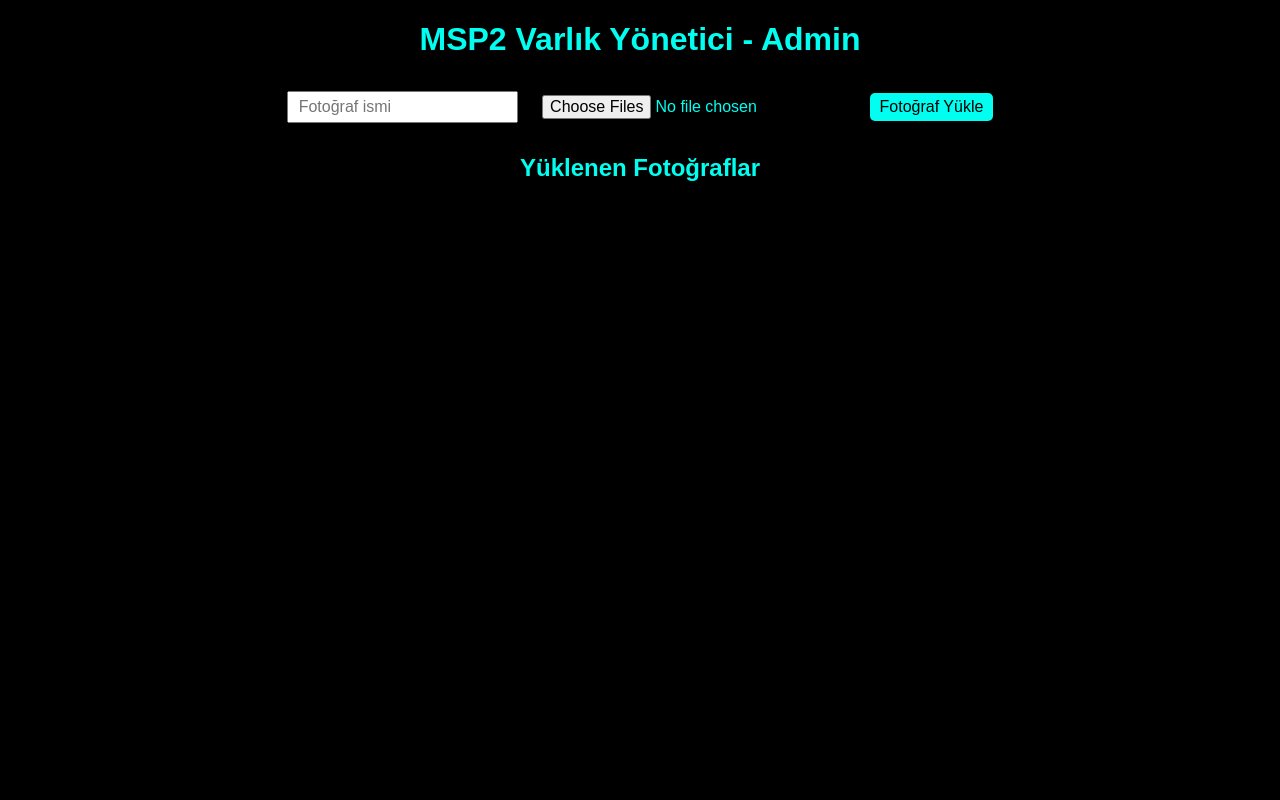
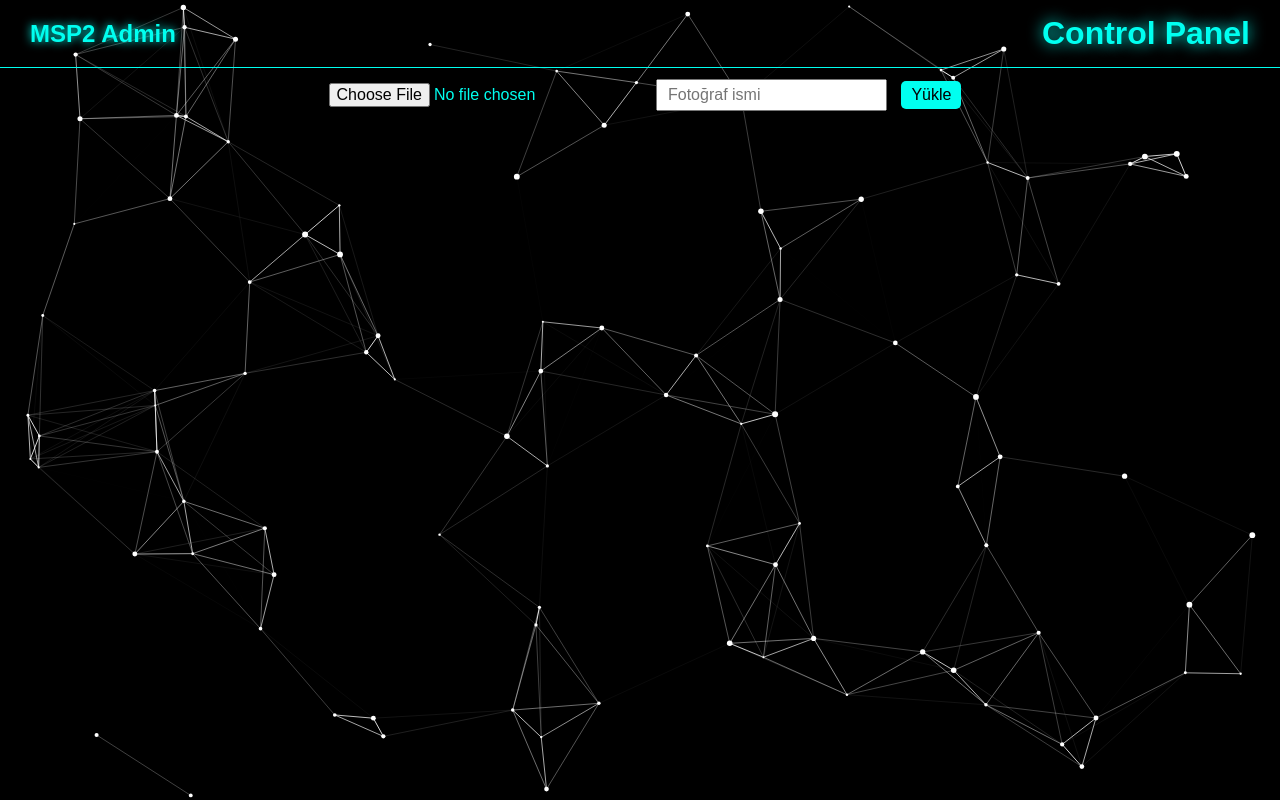
Before and after one commit to lombard001/arc-msp, a website: page public/views/admin.html in a window 1280 px wide. Drawn offline with Linux system fonts and the light colour scheme; no server answers.

Commit message:
Update admin.html

```diff
--- a/public/views/admin.html
+++ b/public/views/admin.html
@@ -2,38 +2,43 @@
 <html lang="tr">
 <head>
     <meta charset="UTF-8">
-    <title>Admin Panel</title>
+    <title>MSP2 Admin</title>
     <link rel="stylesheet" href="/style.css">
 </head>
 <body>
-    <h1>MSP2 Varlık Yönetici - Admin</h1>
+<script src="/particles.js"></script>
+
+<div class="top-bar">
+    <div class="site-name">MSP2 Admin</div>
+    <div class="page-title">Control Panel</div>
+</div>
 
 <form action="/upload" method="POST" enctype="multipart/form-data">
+    <input type="file" name="photo" required>
     <input type="text" name="photoName" placeholder="Fotoğraf ismi">
-        <input type="file" name="photos" multiple>
-        <button type="submit">Fotoğraf Yükle</button>
+    <button type="submit">Yükle</button>
 </form>
 
-    <h2>Yüklenen Fotoğraflar</h2>
-    <div class="gallery" id="adminGallery"></div>
+<div class="photo-container" id="photo-container">
+    <!-- Fotoğraflar burada gösterilecek -->
+</div>
 
 <script>
-        async function loadGallery(){
-            const res = await fetch('/uploads/list', {
-                headers:{Authorization:'Basic '+btoa('admin:sehan123')}
-            });
-            const files = await res.json();
-            const gallery = document.getElementById('adminGallery');
-            gallery.innerHTML = '';
-            files.forEach(file => {
-                const name = file.split('.')[0];
+    async function loadPhotos() {
+        const response = await fetch('/list-photos');
+        const data = await response.json();
+        const container = document.getElementById('photo-container');
+        container.innerHTML = '';
+        data.forEach(photo=>{
             const div = document.createElement('div');
-                div.className = 'gallery-item';
-                div.innerHTML = `<img src="/uploads/${file}"><span class="photoName">${name}</span>`;
-                gallery.appendChild(div);
+            div.className = 'photo-box';
+            div.innerHTML = `<img src="/uploads/${photo.file}" alt="${photo.name}"><div>${photo.name}</div>
+                             <form method="POST" action="/delete"><input type="hidden" name="fileName" value="${photo.file}"><button type="submit">Sil</button></form>`;
+            container.appendChild(div);
         });
     }
-        loadGallery();
+    loadPhotos();
 </script>
+
 </body>
 </html>
```
Lines whose indentation alone changed are shown as unchanged.
